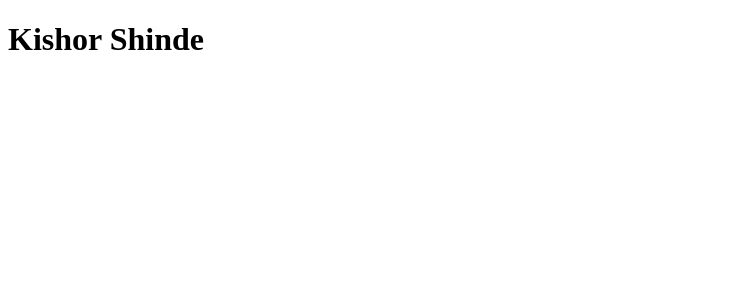
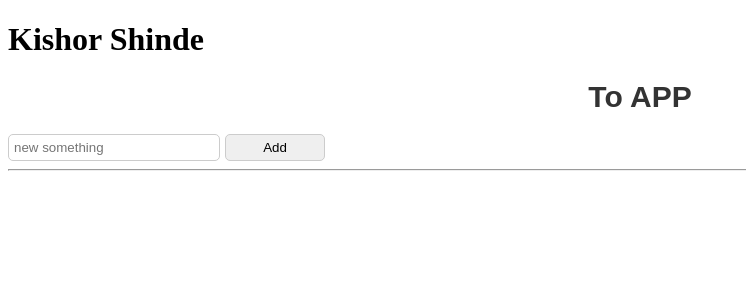
Before and after one commit to kishor-shinde-96/anguler-21-2026, an Angular app: page / in a window 1280 px wide. Shown: the top 300 px of the page, without its empty margins (0-746 px from the left). Built offline with nearby package versions, Linux system fonts and the light colour scheme.

Commit message:
to do app

```diff
--- a/src/app/app.css
+++ b/src/app/app.css
@@ -0,0 +1,55 @@
+input {
+    padding: 5px;
+    border: 1px solid #ccc;
+    border-radius: 5px;
+    width: 200px;
+}
+
+
+button {
+    padding: 5px;
+    border: 1px solid #ccc;
+    border-radius: 5px;
+    width: 100px;
+    cursor: pointer;
+    margin-left: 5px;
+}
+
+li {
+    list-style: none;
+    background-color: #f6f6f6;
+    margin-bottom: 10px;
+    padding: 12px 16px;
+    display: flex;
+    justify-content: space-between;
+    align-items: center;
+    border-radius: 5px;
+    list-style: none;
+    font-size: 20px;
+ }
+
+ h2 {
+    margin-top: 20px;
+    font-family: Arial, Helvetica, sans-serif;
+    text-align: center;
+    font-size: 30px;
+    color: #333;
+    margin-bottom: 20px;
+ }
+
+ ul {
+    padding: 0;
+     margin-top: 20px;
+ }
+
+ li span {
+    font-size: 20px;
+    cursor: pointer;
+ }
+
+ li button {
+    font-size: 20px;
+    background-color: #333;
+    padding: 5px 10px;
+    border-radius: 5px;
+ }
--- a/src/app/app.html
+++ b/src/app/app.html
@@ -1 +1,23 @@
 <h1>Kishor Shinde</h1>
+<h2>To APP</h2>
+
+<input placeholder="new something" [value]="newTodo()" (input)="newTodo.set($event.target.value)">
+<button (click)="addTodo()">Add</button>
+
+<hr>
+
+<ul>
+    @for (todo of todos(); track $index){
+        <li>
+            <span>{{$index + 1}}</span>
+
+            <span (click)="toggleTodo($index)"
+            [style.text-decoration]="todo.done ? 'line-through' : 'none'">
+                {{todo.text}}
+            </span>
+
+            <button (click)="removeTodo($index)">Remove</button>
+
+        </li>
+    }
+</ul>
--- a/src/app/app.ts
+++ b/src/app/app.ts
@@ -1,13 +1,37 @@
 import { Component, signal } from '@angular/core';
-import { RouterOutlet } from '@angular/router';
 
 @Component({
-  imports: [RouterOutlet],
+  imports: [],
   selector: 'app-root',
   styleUrl: './app.css',
   templateUrl: './app.html',
 })
 export class App {
   protected readonly title = signal('anguler-tutorial-2026');
+  newTodo = signal('');
 
+  todos = signal<{ text: string, done: boolean }[]>([]);
+
+
+  addTodo() {
+    const text = this.newTodo().trim();
+
+    if (text === '') {
+      return;
+    }
+    this.todos.update(list => [...list, { text, done: false }]);
+    this.newTodo.set('');
+  }
+
+  toggleTodo(index: number) {
+    this.todos.update(list =>
+      list.map((item, i) =>
+        i === index ? { ...item, done: !item.done } : item
+      )
+    );
+  }
+
+  removeTodo(index: number) {
+    this.todos.update(list => list.filter((_, i) => i !== index));
+  }
 }
```
